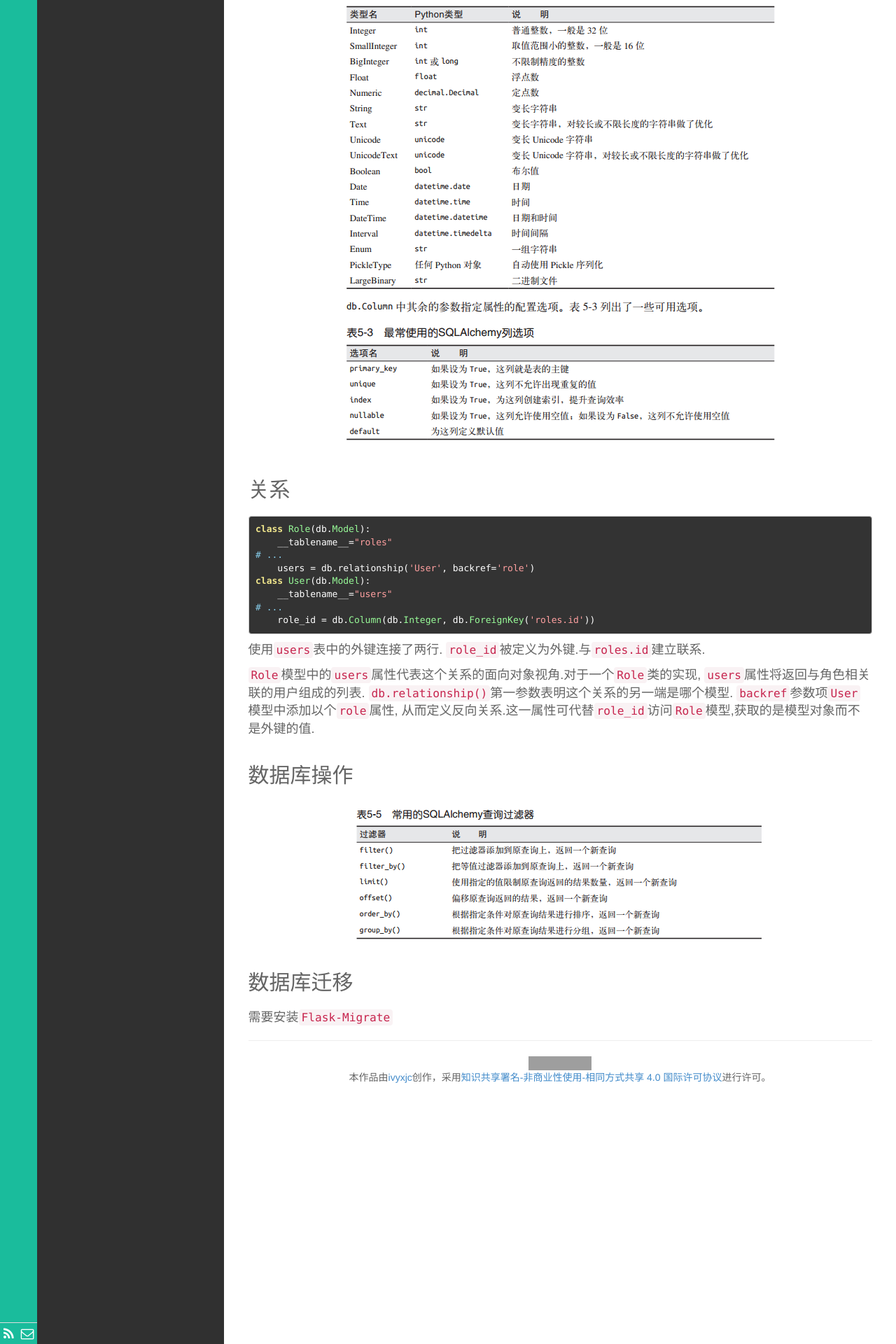
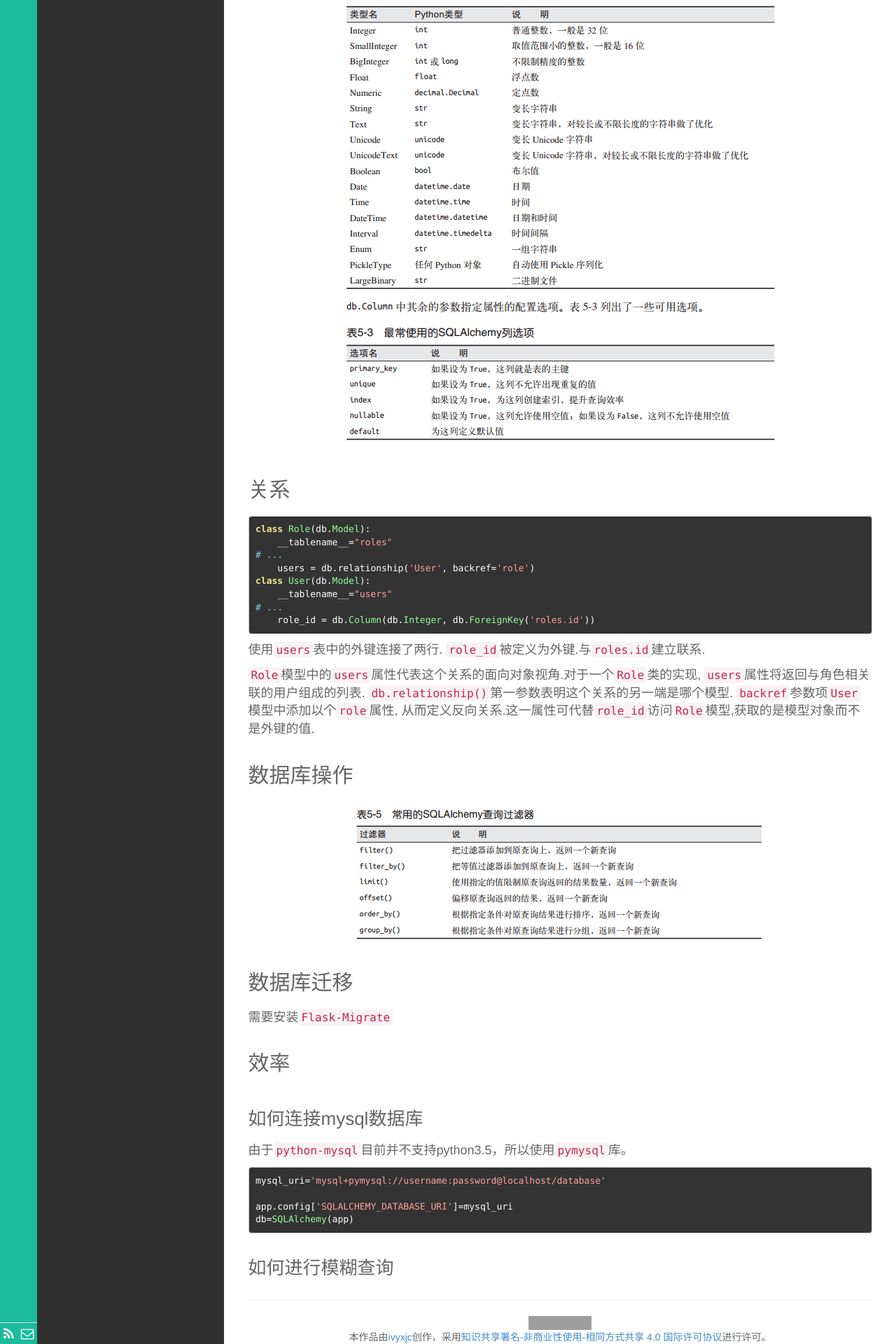
Before and after one commit to ivyxjc/jekyll_blog, a Jekyll site: the page built from _posts/Web/pythonWeb/Flask/2016-06-10-flask-database.md, in a window 1280 px wide. Shown: the part 863-2783 px from the top of the page at 70% size. Built offline with Jekyll 4.4.1, drawn with Linux system fonts in a browser that asks for light colours; comment, search, counter and statistics services are not loaded; grey boxes are pictures that could not be loaded.

````diff
--- a/_posts/Web/pythonWeb/Flask/2016-06-10-flask-database.md
+++ b/_posts/Web/pythonWeb/Flask/2016-06-10-flask-database.md
@@ -58,3 +58,20 @@
 ## 数据库迁移
 
 需要安装`Flask-Migrate`
+
+
+## 效率
+
+
+### 如何连接mysql数据库
+
+由于`python-mysql`目前并不支持python3.5，所以使用`pymysql`库。
+
+```python
+mysql_uri='mysql+pymysql://username:password@localhost/database'
+
+app.config['SQLALCHEMY_DATABASE_URI']=mysql_uri
+db=SQLAlchemy(app)
+```
+
+### 如何进行模糊查询
````
Also changed, not shown: _posts/android/adb/2016-03-10-adb-console.md (+8 -0 lines), _posts/android/开发实战/Douban开发实战/2016-09-10-switch-pager.md (added, +8 -0 lines), _posts/android/开发实战/Sunshine开发实战/2016-06-02-data-persistence.md (renamed from _posts/android/Sunshine开发实战/2016-06-02-data-persistence.md), _posts/android/开发实战/Sunshine开发实战/2016-06-03-android-test.md (renamed from _posts/android/Sunshine开发实战/2016-06-03-android-test.md), _posts/android/开发实战/Sunshine开发实战/2016-06-03-sunshine-build-custom.md (renamed from _posts/android/Sunshine开发实战/2016-06-03-sunshine-build-custom.md), 1 other file.
